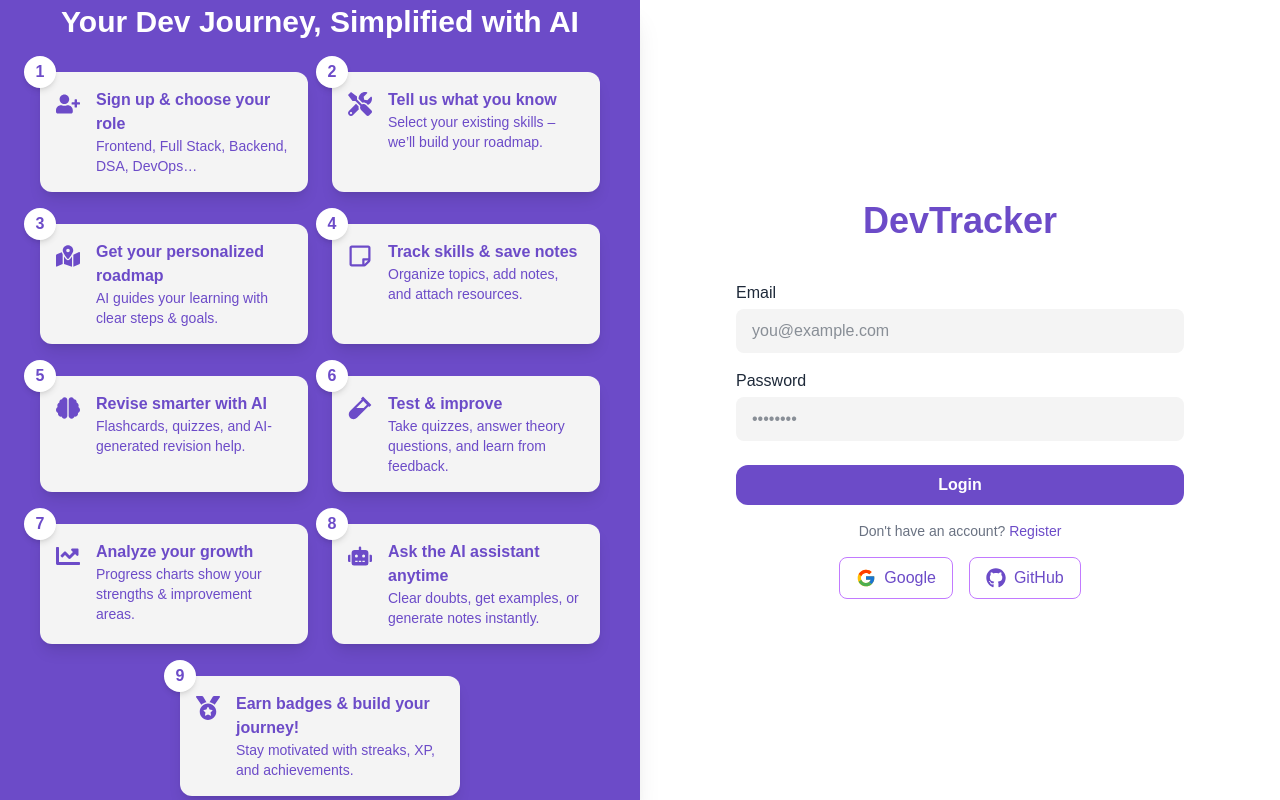
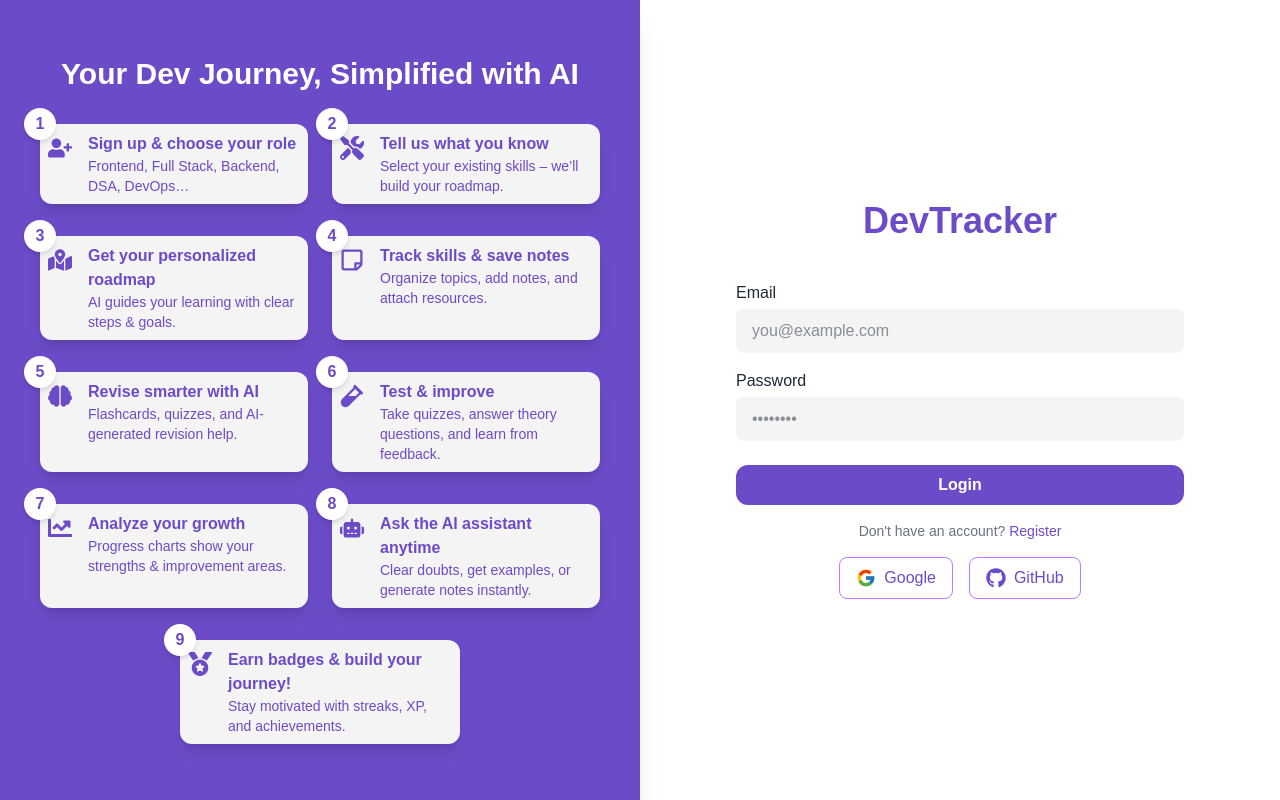
Before and after one commit to surajshinde87/DevTracker, a Next.js app: page /auth/login in a window 1280 px wide. Built offline with nearby package versions, Linux system fonts and the light colour scheme.

Commit message:
signup/login Page side-section  updated

```diff
--- a/components/auth/StepsGuide.tsx
+++ b/components/auth/StepsGuide.tsx
@@ -42,7 +42,7 @@
                 const Icon = step.icon;
 
                 return (
-                  <div key={actualIndex} className="relative w-1/2 bg-[#f4f4f4] dark:bg-[#333537] rounded-xl p-4 shadow-lg">
+                  <div key={actualIndex} className="relative w-1/2 bg-[#f4f4f4] dark:bg-[#333537] rounded-xl p-2 shadow-lg">
                     <div className="absolute -top-4 -left-4 bg-white dark:bg-gray-200 text-[#6c4bc8] font-extrabold rounded-full w-8 h-8 flex items-center justify-center shadow-md">
                       {actualIndex + 1}
                     </div>
```
